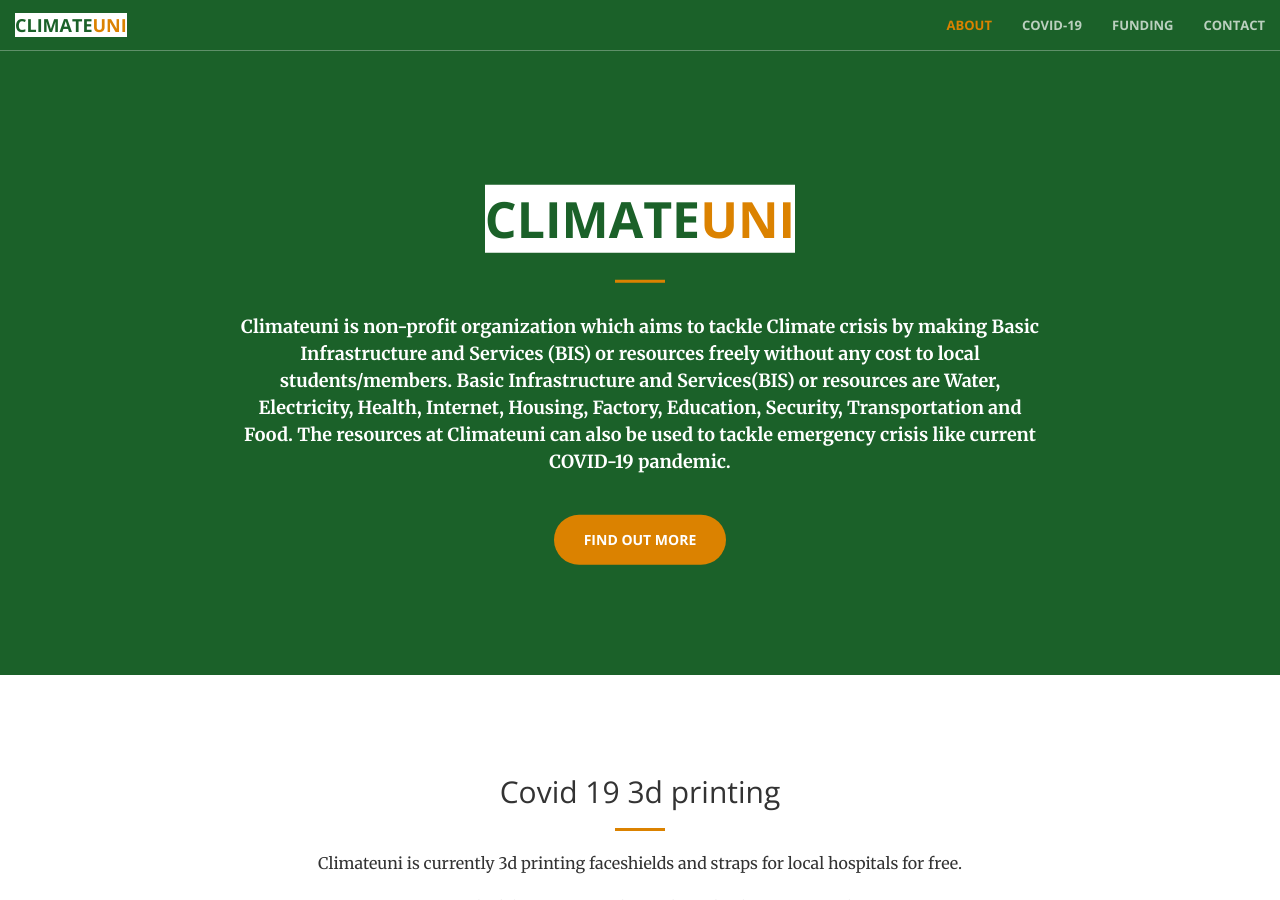
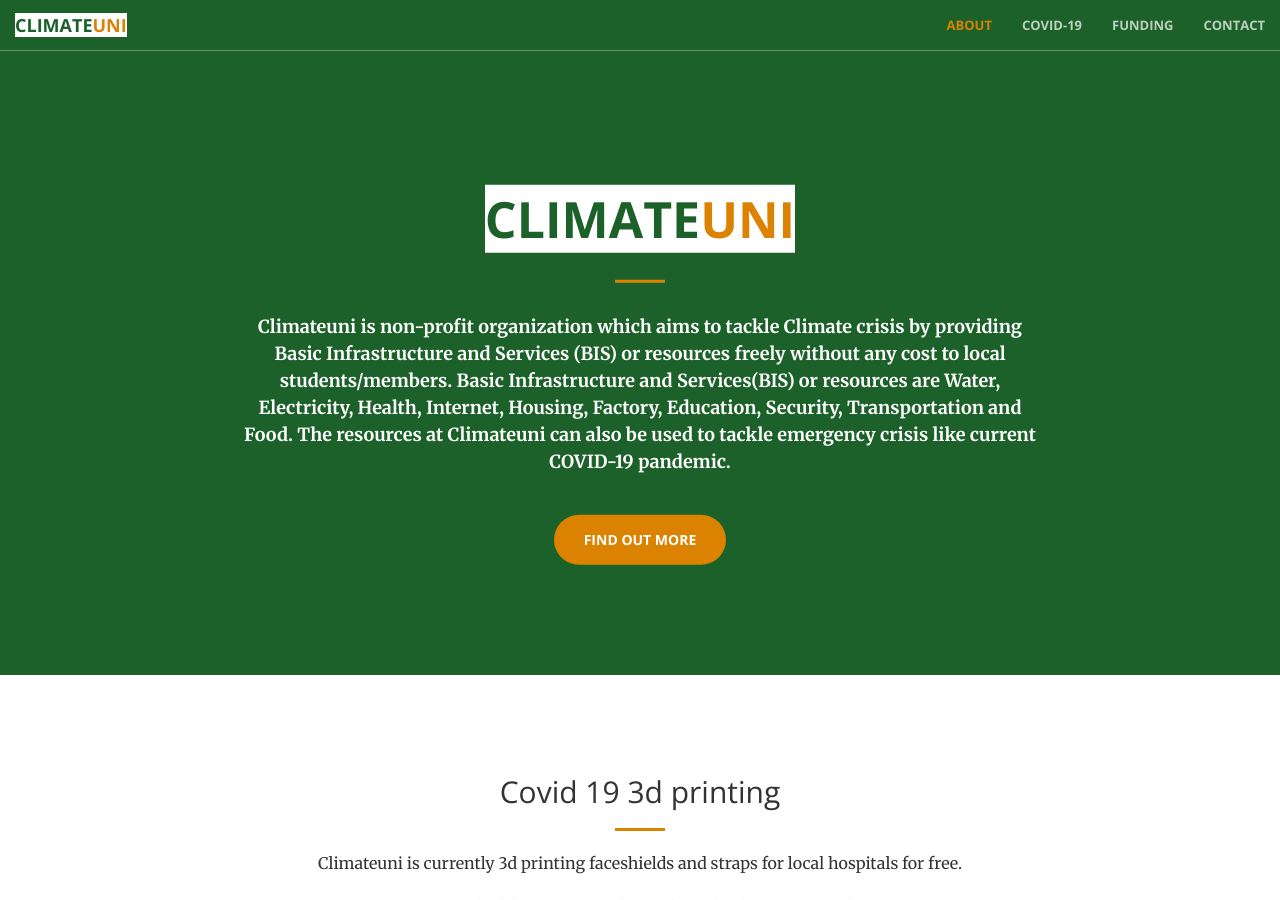
Before and after one commit to ClimateUni/climateuni.github.io, a Jekyll site: the page built from index.html, in a window 1280 px wide and 900 px high. Built offline with Jekyll 4.4.1, drawn with Linux system fonts in a browser that asks for light colours.

Commit message:
header description changed

```diff
--- a/_includes/header.html
+++ b/_includes/header.html
@@ -3,7 +3,7 @@
         <div class="header-content-inner">
             <h1><span id="main-logo"><span class="main-text-first">CLIMATE<span class="main-text-second">UNI</span></span></span></h1>
             <hr>
-            <p><span class="custom-text">Climateuni is non-profit organization which aims to tackle Climate crisis by making Basic Infrastructure and Services (BIS) or resources freely without any cost to local students/members. Basic Infrastructure and Services(BIS) or resources are Water, Electricity, Health, Internet, Housing, Factory, Education, Security, Transportation and Food. The resources at Climateuni can also be used to tackle emergency crisis like current COVID-19 pandemic.<span></p>
+            <p><span class="custom-text">Climateuni is non-profit organization which aims to tackle Climate crisis by providing Basic Infrastructure and Services (BIS) or resources freely without any cost to local students/members. Basic Infrastructure and Services(BIS) or resources are Water, Electricity, Health, Internet, Housing, Factory, Education, Security, Transportation and Food. The resources at Climateuni can also be used to tackle emergency crisis like current COVID-19 pandemic.<span></p>
             <a href="#more" class="btn btn-primary btn-xl page-scroll">Find Out More</a>
         </div>
     </div>
```
